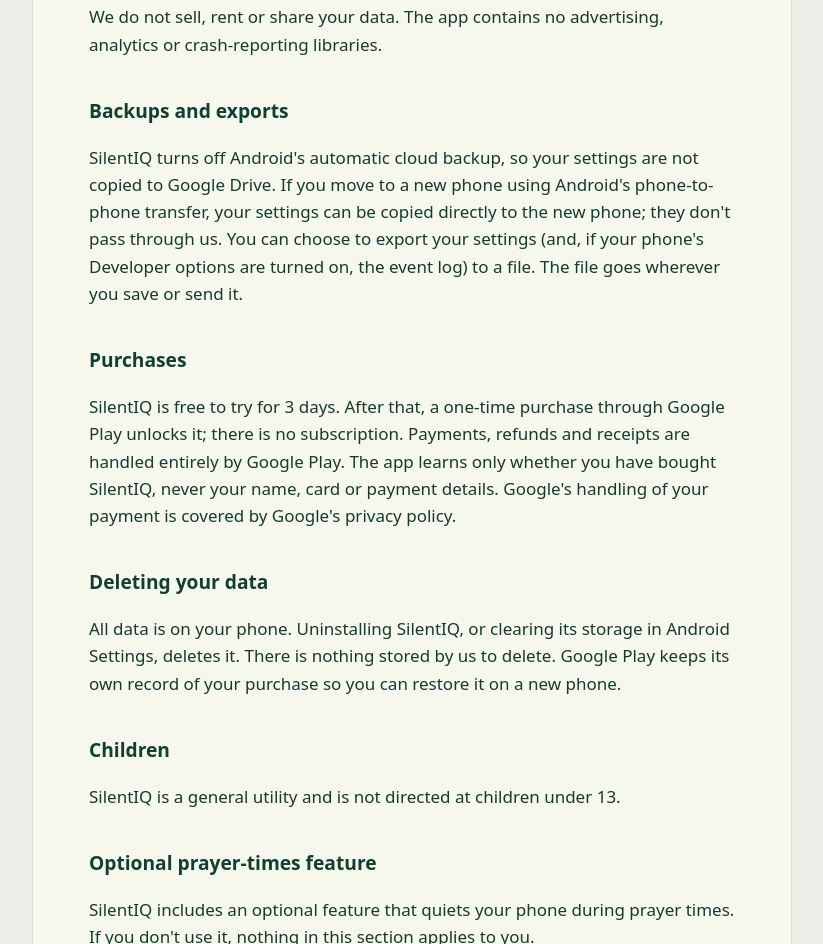
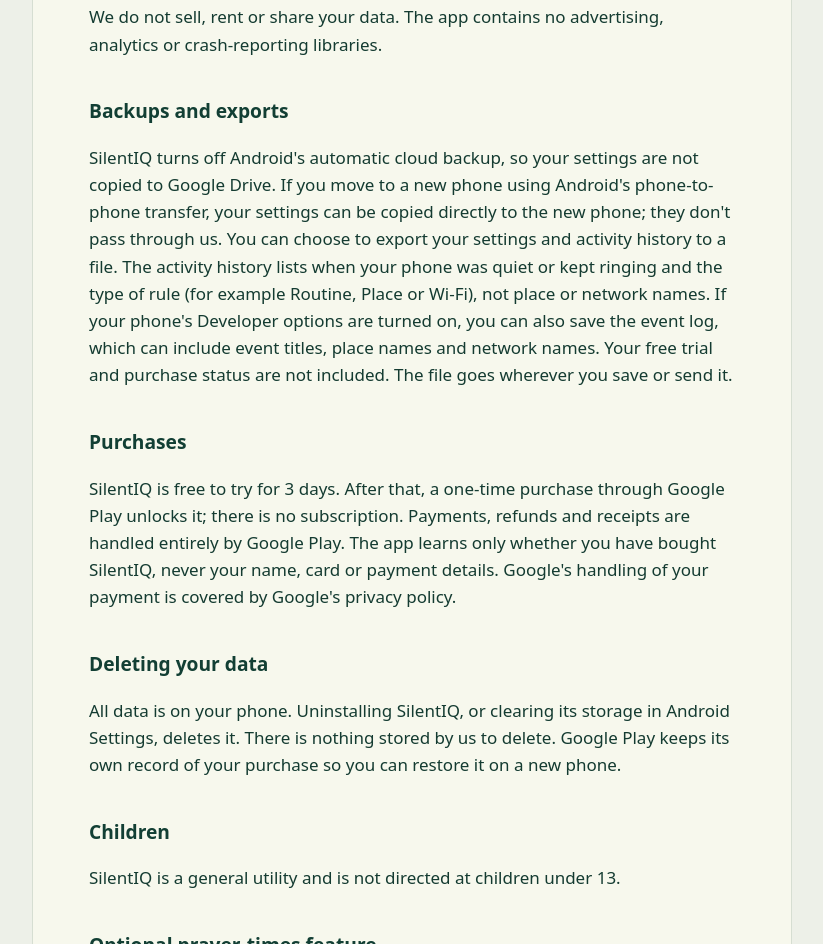
Before and after one commit to nasirshaik/silentiq-privacy, a plain HTML site: page index.html in a window 1280 px wide. Shown: the part 2175-3119 px from the top of the page, without its empty margins (228-1051 px from the left). Drawn offline with Linux system fonts and the light colour scheme.

Commit message:
Export includes activity history
Matches SilentIQ/docs/privacy-policy.html.

```diff
--- a/index.html
+++ b/index.html
@@ -59,7 +59,7 @@ a{color:var(--forest)}
 <p>We do not sell, rent or share your data. The app contains no advertising, analytics or crash-reporting libraries.</p>
 
 <h2>Backups and exports</h2>
-<p>SilentIQ turns off Android's automatic cloud backup, so your settings are not copied to Google Drive. If you move to a new phone using Android's phone-to-phone transfer, your settings can be copied directly to the new phone; they don't pass through us. You can choose to export your settings (and, if your phone's Developer options are turned on, the event log) to a file. The file goes wherever you save or send it.</p>
+<p>SilentIQ turns off Android's automatic cloud backup, so your settings are not copied to Google Drive. If you move to a new phone using Android's phone-to-phone transfer, your settings can be copied directly to the new phone; they don't pass through us. You can choose to export your settings and activity history to a file. The activity history lists when your phone was quiet or kept ringing and the type of rule (for example Routine, Place or Wi-Fi), not place or network names. If your phone's Developer options are turned on, you can also save the event log, which can include event titles, place names and network names. Your free trial and purchase status are not included. The file goes wherever you save or send it.</p>
 
 <h2>Purchases</h2>
 <p>SilentIQ is free to try for 3 days. After that, a one-time purchase through Google Play unlocks it; there is no subscription. Payments, refunds and receipts are handled entirely by Google Play. The app learns only whether you have bought SilentIQ, never your name, card or payment details. Google's handling of your payment is covered by Google's privacy policy.</p>
```
